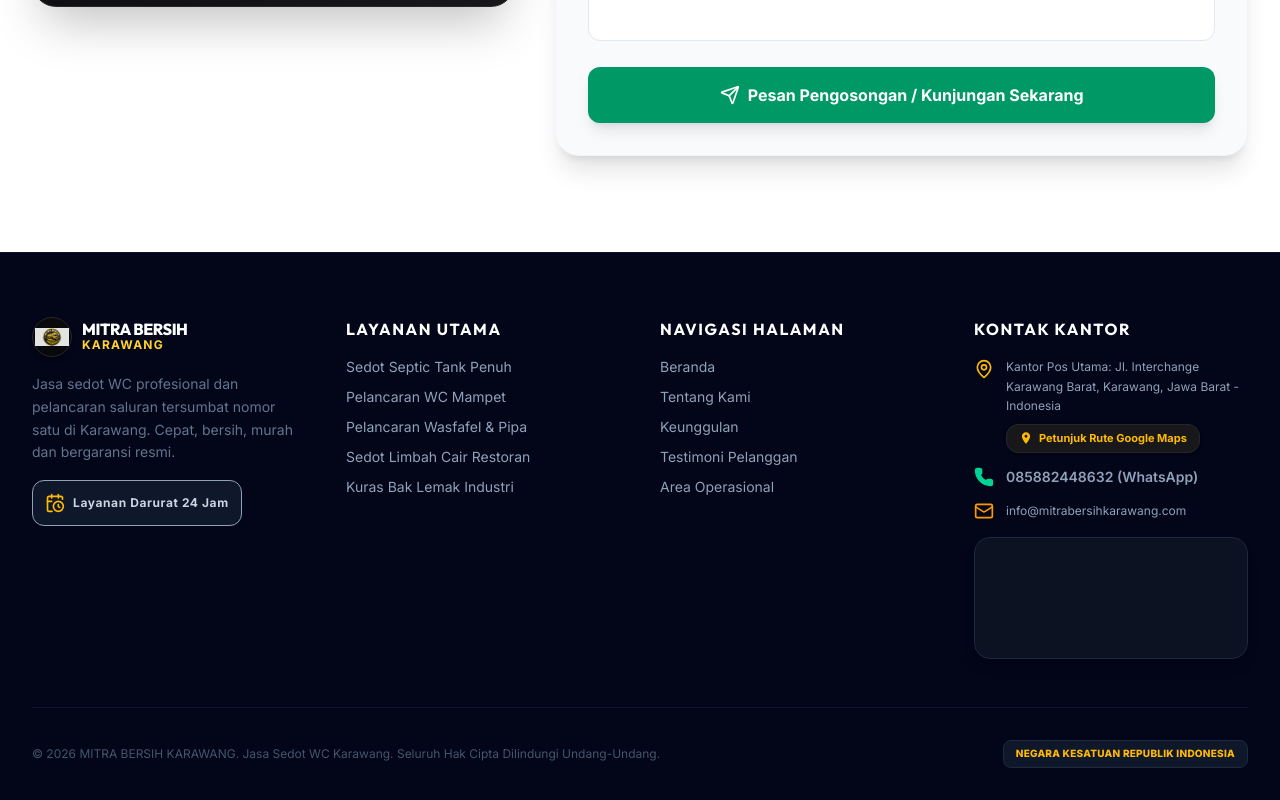
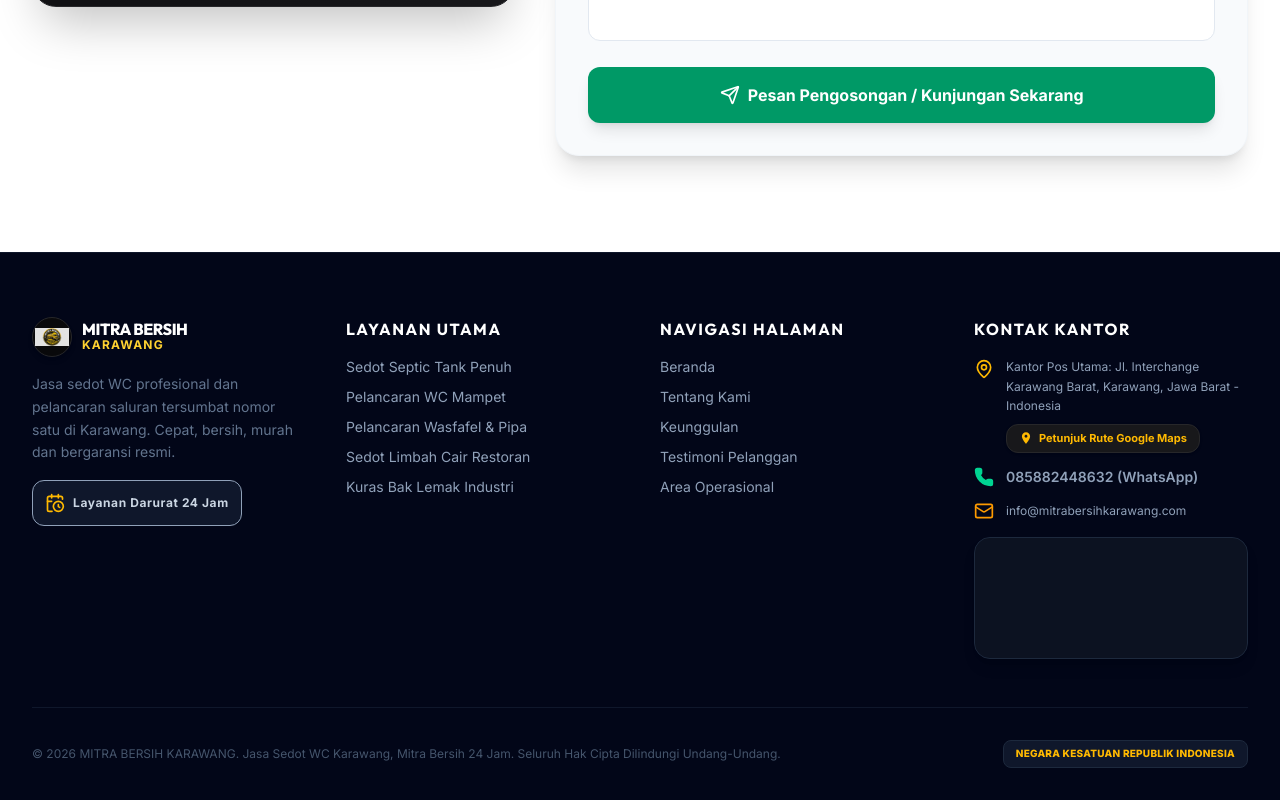
Before and after one commit to idin77/mitra-bersih-karawang, a React (Vite) app: page /bekasi in a window 1280 px wide. Shown: the part 1930-2730 px from the top of the page. Built offline with nearby package versions, Linux system fonts and the light colour scheme; grey boxes are pictures that could not be loaded.

Commit message:
feat: update footer with additional site link
Include a link to mitrabersih24jam.com in the footer copyright section to improve cross-site navigation.

```diff
--- a/src/components/Footer.tsx
+++ b/src/components/Footer.tsx
@@ -181,7 +181,7 @@
         {/* Outer bottom footer area */}
         <div className="pt-8 flex flex-col sm:flex-row items-center justify-between gap-4 text-xs text-slate-600">
           <p className="text-center sm:text-left">
-            © {currentYear} MITRA BERSIH KARAWANG. <a href="https://jasasedotwckarawang.com" target="_blank" rel="noopener noreferrer" className="hover:text-emerald-500 transition-colors">Jasa Sedot WC Karawang</a>. Seluruh Hak Cipta Dilindungi Undang-Undang.
+            © {currentYear} MITRA BERSIH KARAWANG. <a href="https://jasasedotwckarawang.com" target="_blank" rel="noopener noreferrer" className="hover:text-emerald-500 transition-colors">Jasa Sedot WC Karawang</a>, <a href="https://mitrabersih24jam.com" target="_blank" rel="noopener noreferrer" className="hover:text-emerald-500 transition-colors">Mitra Bersih 24 Jam</a>. Seluruh Hak Cipta Dilindungi Undang-Undang.
           </p>
           <div className="flex items-center space-x-4">
             <p className="bg-slate-900 border border-slate-800 px-3 py-1.5 rounded-lg text-[10px] font-extrabold uppercase tracking-wide text-amber-400">
```
